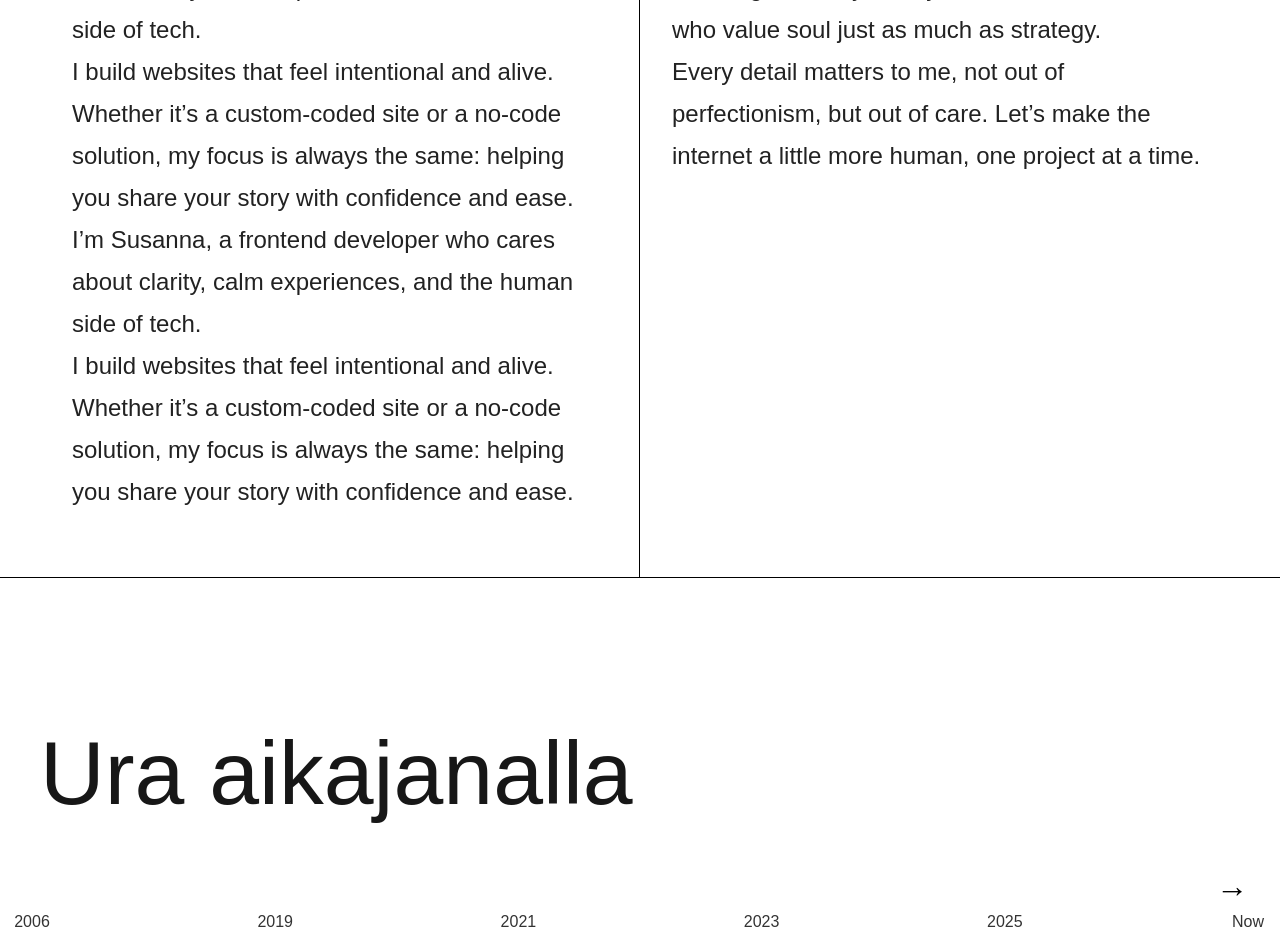
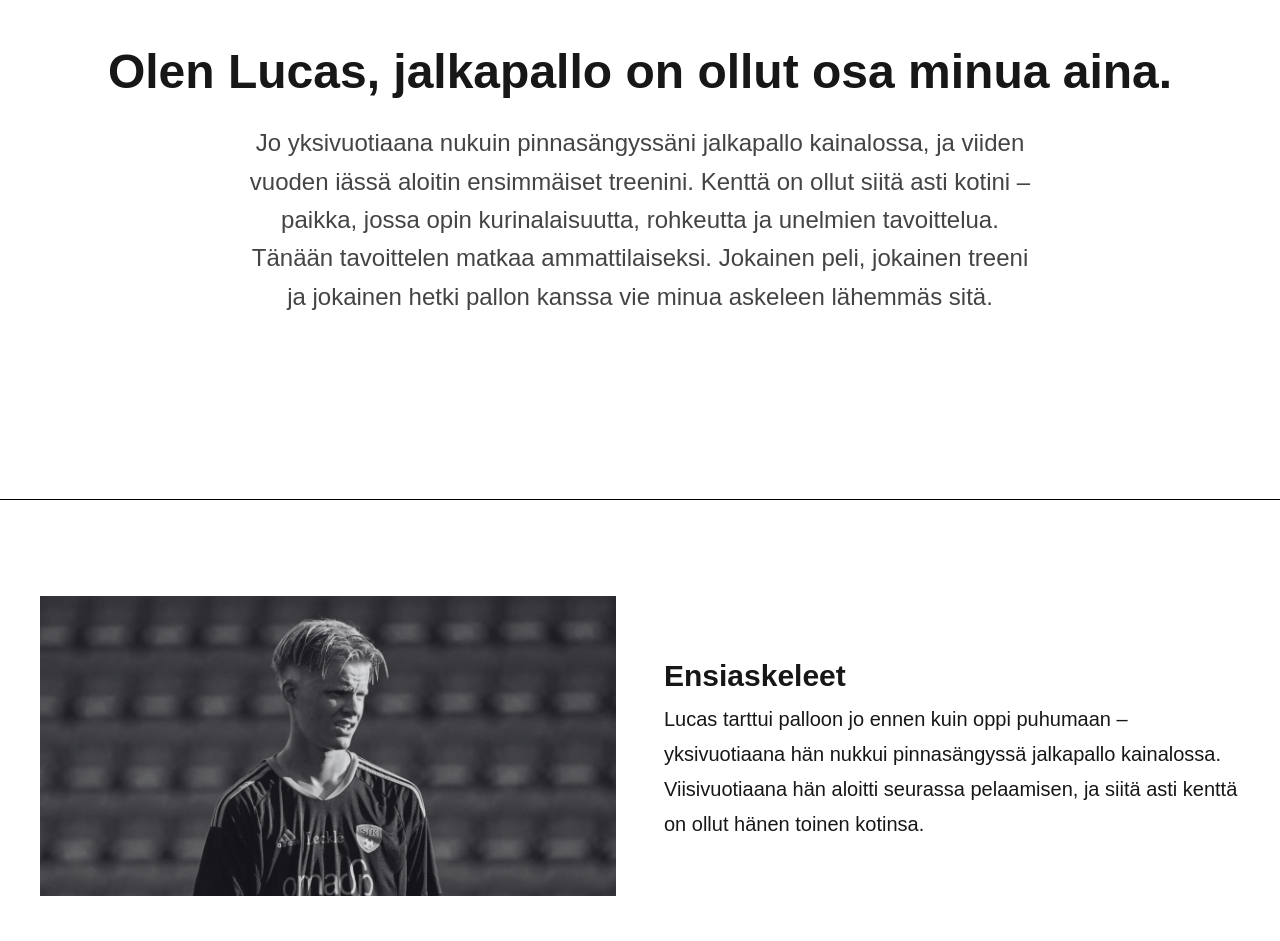
Before and after one commit to susannakyllonen/lucas-site, a Next.js app: page /career in a window 1280 px wide. Shown: the part 140-1081 px from the top of the page. Built offline with nearby package versions, Linux system fonts and the light colour scheme; a web font is replaced by a local one.

Commit message:
Career page styling

```diff
--- a/src/app/career/page.tsx
+++ b/src/app/career/page.tsx
@@ -1,131 +1,183 @@
-// Tässä oletetaan, että käytetään styled-components + Framer Motion + React
-
 "use client";
 
-import { useRef } from "react";
-import { motion, AnimatePresence, useAnimation } from "framer-motion";
+import { motion } from "framer-motion";
 import { useInView } from "react-intersection-observer";
 import styled from "styled-components";
+import Image from "next/image";
+import Header from "@/components/Header";
 import Timeline from "@/components/Timeline";
-import Head from "next/head";
-import Header from "@/components/Header";
 
 const Section = styled.section`
+  padding: 6rem 2rem;
+  border-bottom: 1px solid #000;
+
+  @media (max-width: 768px) {
+    padding: 3rem 1.5rem;
+  }
+`;
+
+const IntroSection = styled.section`
+  min-height: 80vh;
+  display: flex;
+  flex-direction: column;
+  justify-content: center;
+  align-items: center;
+  padding: 6rem 2rem;
+  text-align: center;
   background: #fff;
-  border-top: 1px solid #000;
   border-bottom: 1px solid #000;
 `;
 
-const TextGrid = styled.div`
+const IntroHeading = styled.h1`
+  font-size: 3rem;
+  line-height: 1.2;
+  font-family: "Satoshi", sans-serif;
+  font-weight: 700;
+  margin-bottom: 1.5rem;
+
+  @media (max-width: 768px) {
+    font-size: 1.8rem;
+    margin-bottom: 1rem;
+  }
+`;
+
+const IntroSubheading = styled.p`
+  font-size: 1.5rem;
+  line-height: 1.6;
+  font-family: "Satoshi", sans-serif;
+  max-width: 800px;
+  margin: 0 auto;
+  color: #444;
+
+  @media (max-width: 768px) {
+    font-size: 1.2rem;
+    line-height: 1.5;
+  }
+`;
+
+const Grid = styled.div<{ reverse?: boolean }>`
   display: grid;
-  grid-template-columns: repeat(2, 1fr);
+  grid-template-columns: 1fr 1fr;
+  gap: 3rem;
   max-width: 1200px;
   margin: 0 auto;
-  width: 100%;
+  align-items: center;
 
   @media (max-width: 768px) {
     grid-template-columns: 1fr;
   }
+
+  ${({ reverse }) =>
+    reverse &&
+    `
+    @media (min-width: 769px) {
+      direction: rtl;
+      text-align: right;
+      & > * { direction: ltr; }
+    }
+  `}
 `;
 
-const ParagraphWrapper = styled.div`
-  padding: 4rem 2rem;
-  font-size: 1.5rem;
+const Text = styled(motion.div)`
+  font-size: 1.25rem;
   line-height: 1.75;
   font-family: "Satoshi", sans-serif;
-  font-weight: 400;
-  color: #222;
-  overflow: hidden; /* Estää sisällön näkymisen ennen animaatiota */
+`;
 
-  &:nth-child(odd) {
-    border-right: 1px solid #000;
+const Stats = styled.div`
+  display: flex;
+  justify-content: center;
+  gap: 4rem;
+  font-family: "Satoshi", sans-serif;
+  font-weight: 700;
+  font-size: 2.5rem;
+  text-align: center;
 
-    @media (max-width: 768px) {
-      border-right: none;
-      border-bottom: 1px solid #000;
-    }
+  @media (max-width: 768px) {
+    flex-direction: column;
+    gap: 1.5rem;
+    font-size: 1.5rem;
   }
 `;
 
-interface ParagraphProps {
-  children: React.ReactNode;
-  delay?: number;
+interface BlockProps {
+  image: string;
+  title: string;
+  text: string;
+  reverse?: boolean;
 }
 
-const AnimatedParagraph: React.FC<ParagraphProps> = ({
-  children,
-  delay = 0,
-}) => {
-  const controls = useAnimation();
-  const [ref, inView] = useInView({ threshold: 0.2, triggerOnce: true });
-  // threshold: kuinka paljon lohkosta pitää näkyä ennen animaation käynnistystä
-
-  // kun lohko näkyy, käynnistä animaatio
-  if (inView) {
-    controls.start("visible");
-  }
-
-  const variants = {
-    hidden: { height: 0, opacity: 0 },
-    visible: { height: "auto", opacity: 1 },
-  };
+// SectionBlockissa EI enää IntroSectionia
+const SectionBlock = ({ image, title, text, reverse }: BlockProps) => {
+  const [ref, inView] = useInView({ triggerOnce: true, threshold: 0.2 });
 
   return (
-    <ParagraphWrapper ref={ref}>
-      <motion.div
-        initial="hidden"
-        animate={controls}
-        variants={variants}
-        transition={{ duration: 0.8, ease: "easeOut", delay }}
-        style={{ overflow: "hidden" }}
-      >
-        {children}
-      </motion.div>
-    </ParagraphWrapper>
+    <Section>
+      <Grid reverse={reverse}>
+        <motion.div
+          ref={ref}
+          initial={{ opacity: 0, y: 40 }}
+          animate={inView ? { opacity: 1, y: 0 } : {}}
+          transition={{ duration: 0.8 }}
+          style={{ position: "relative", width: "100%", height: "300px" }} // korkeus säätyy
+        >
+          <Image src={image} alt={title} fill style={{ objectFit: "cover" }} />
+        </motion.div>
+
+        <Text
+          initial={{ opacity: 0, y: 40 }}
+          animate={inView ? { opacity: 1, y: 0 } : {}}
+          transition={{ duration: 0.8, delay: 0.2 }}
+        >
+          <h2>{title}</h2>
+          <p>{text}</p>
+        </Text>
+      </Grid>
+    </Section>
   );
 };
 
+// CareerPage näyttää introssa Lucaksen tarinan vain kerran
 export default function CareerPage() {
   return (
     <>
       <Header />
+
+      <IntroSection>
+        <IntroHeading>
+          Olen Lucas, jalkapallo on ollut osa minua aina.
+        </IntroHeading>
+        <IntroSubheading>
+          Jo yksivuotiaana nukuin pinnasängyssäni jalkapallo kainalossa, ja
+          viiden vuoden iässä aloitin ensimmäiset treenini. Kenttä on ollut
+          siitä asti kotini – paikka, jossa opin kurinalaisuutta, rohkeutta ja
+          unelmien tavoittelua. Tänään tavoittelen matkaa ammattilaiseksi.
+          Jokainen peli, jokainen treeni ja jokainen hetki pallon kanssa vie
+          minua askeleen lähemmäs sitä.
+        </IntroSubheading>
+      </IntroSection>
+
+      <SectionBlock
+        image="/1.png"
+        title="Ensiaskeleet"
+        text="Lucas tarttui palloon jo ennen kuin oppi puhumaan – yksivuotiaana hän nukkui pinnasängyssä jalkapallo kainalossa. Viisivuotiaana hän aloitti seurassa pelaamisen, ja siitä asti kenttä on ollut hänen toinen kotinsa."
+      />
+
+      <SectionBlock
+        image="/2.png"
+        title="Harjoittelu ja kehitys"
+        text="Vuodet ovat tuoneet tuhansia toistoja, treenikertoja ja otteluita. Lucas on tunnettu sitkeydestään, kovasta työmoraalistaan ja halustaan oppia joka päivä uutta. Jokainen harjoitus vie häntä askeleen lähemmäksi ammattilaisuutta."
+        reverse
+      />
+
       <Section>
-        <TextGrid>
-          <AnimatedParagraph delay={0}>
-            <p>
-              I’m Susanna, a frontend developer who cares about clarity, calm
-              experiences, and the human side of tech.
-            </p>
-            <p>
-              I build websites that feel intentional and alive. Whether it’s a
-              custom-coded site or a no-code solution, my focus is always the
-              same: helping you share your story with confidence and ease.
-            </p>
-            <p>
-              I’m Susanna, a frontend developer who cares about clarity, calm
-              experiences, and the human side of tech.
-            </p>
-            <p>
-              I build websites that feel intentional and alive. Whether it’s a
-              custom-coded site or a no-code solution, my focus is always the
-              same: helping you share your story with confidence and ease.
-            </p>
-          </AnimatedParagraph>
+        <Stats>
+          <div>5+ vuotta peliuraa</div>
+          <div>300+ treeniä vuodessa</div>
+          <div>100+ ottelua</div>
+        </Stats>
+      </Section>
 
-          <AnimatedParagraph delay={0.3}>
-            <p>
-              Happy Twiggy is a space to work with intention, blending
-              creativity, clarity, and care with clients who value soul just as
-              much as strategy.
-            </p>
-            <p>
-              Every detail matters to me, not out of perfectionism, but out of
-              care. Let’s make the internet a little more human, one project at
-              a time.
-            </p>
-          </AnimatedParagraph>
-        </TextGrid>
-      </Section>
       <Timeline />
     </>
   );
--- a/src/components/Timeline.tsx
+++ b/src/components/Timeline.tsx
@@ -10,7 +10,7 @@ const TimelineWrapper = styled.section`
 `;
 
 const TimelineTitle = styled.h2`
-  font-size: clamp(3rem, 7vw, 6rem);
+  font-size: clamp(2rem, 5vw, 3.5rem);
   font-family: "Satoshi", sans-serif;
   font-weight: 500;
   margin-bottom: 8rem;
@@ -60,7 +60,7 @@ const Description = styled.p`
 
 const ArrowControl = styled.button`
   position: absolute;
-  top: 50%;
+  top: 45%;
   transform: translateY(-50%);
   background: none;
   border: none;
@@ -140,7 +140,7 @@ export default function Timeline() {
 
   return (
     <TimelineWrapper>
-      <TimelineTitle>Ura aikajanalla</TimelineTitle>
+      <TimelineTitle>Lucaksen matka</TimelineTitle>
       {index > 0 && <LeftArrow onClick={handlePrev}>←</LeftArrow>}
       <RightArrow onClick={handleNext}>→</RightArrow>
 
```
